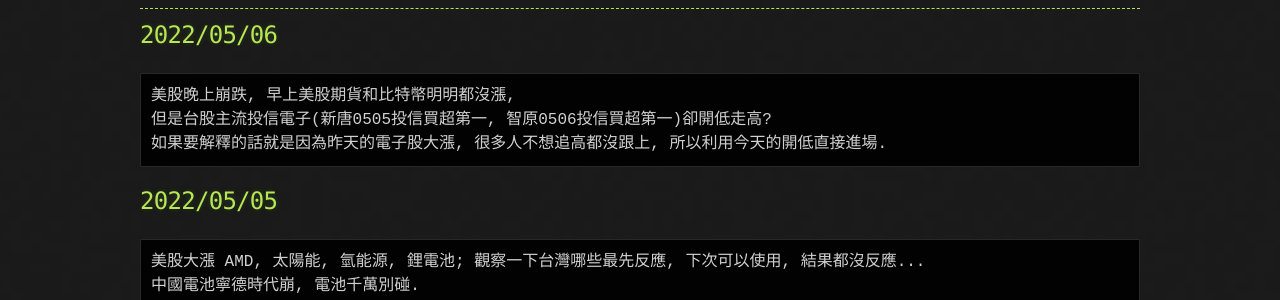
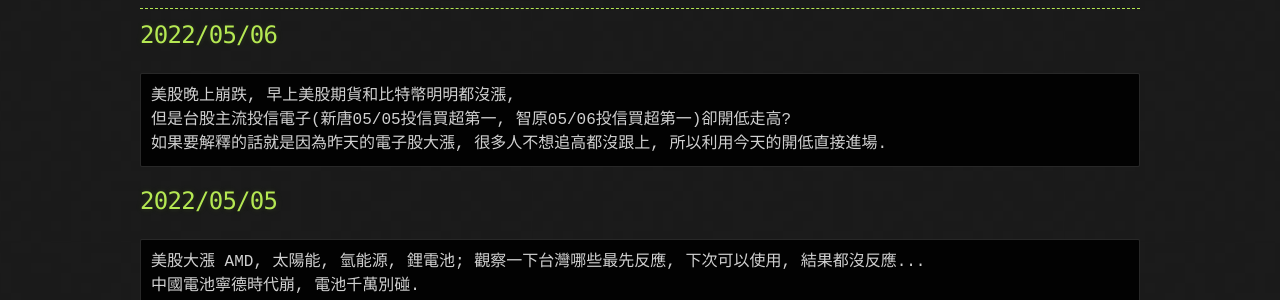
Before and after one commit to lepg5487/Stock_God, a Jekyll site: the page built from index.md, in a window 1280 px wide and 900 px high. Shown: the part 290-590 px from the top of the window. Built offline with Jekyll 4.4.1, drawn with Linux system fonts in a browser that asks for light colours; our own code applies the rules of GitHub Pages for plain Markdown files.

Commit message:
Update index.md

````diff
--- a/index.md
+++ b/index.md
@@ -9,7 +9,7 @@
 ## 2022/05/06
 ```
 美股晚上崩跌, 早上美股期貨和比特幣明明都沒漲,
-但是台股主流投信電子(新唐0505投信買超第一, 智原0506投信買超第一)卻開低走高?
+但是台股主流投信電子(新唐05/05投信買超第一, 智原05/06投信買超第一)卻開低走高?
 如果要解釋的話就是因為昨天的電子股大漲, 很多人不想追高都沒跟上, 所以利用今天的開低直接進場.
 ```
 
````
